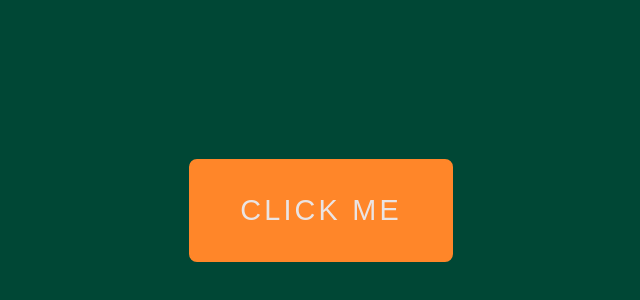
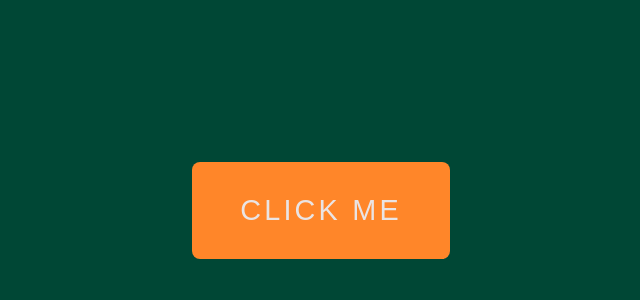
Before and after one commit to OscarYopan/button-ripple-effect, a plain HTML site: page index.html in a window 1280 px wide. Shown: the part 190-490 px from the top of the page, 319-959 px from the left. Drawn offline with Linux system fonts and the light colour scheme.

Commit message:
Update style.css

```diff
--- a/style.css
+++ b/style.css
@@ -27,16 +27,21 @@ button {
   font-size: 1.8rem;
   letter-spacing: .2rem;
   padding: 2rem 3rem;
-  border: .2rem solid #FF8629;
+  border: none;
   border-radius: .5rem;
   text-transform: uppercase;
   overflow: hidden;
   margin: 1rem 0;
   position: relative;
+  cursor: pointer;
 }
 
 button:focus {
   outline: none;
+}
+
+button:hover {
+  color: #004735;
 }
 
 button .circle {
```
